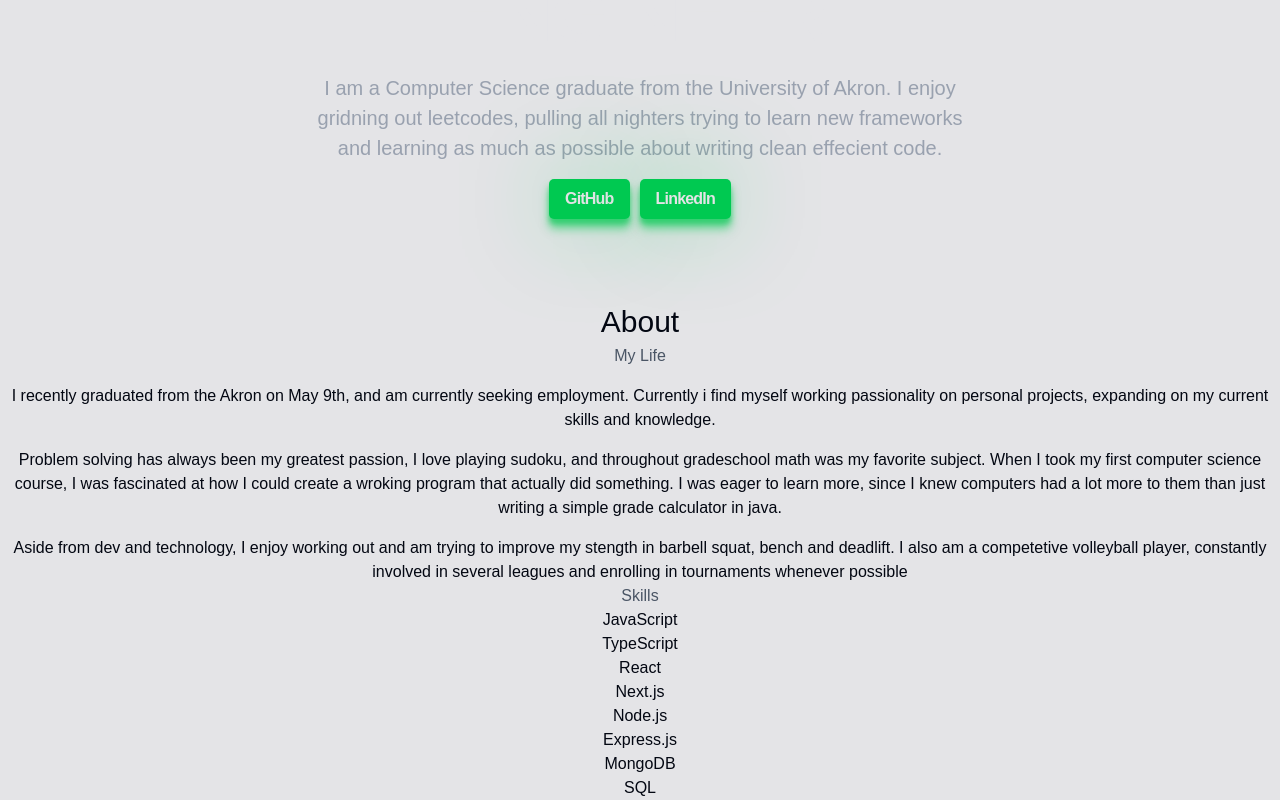
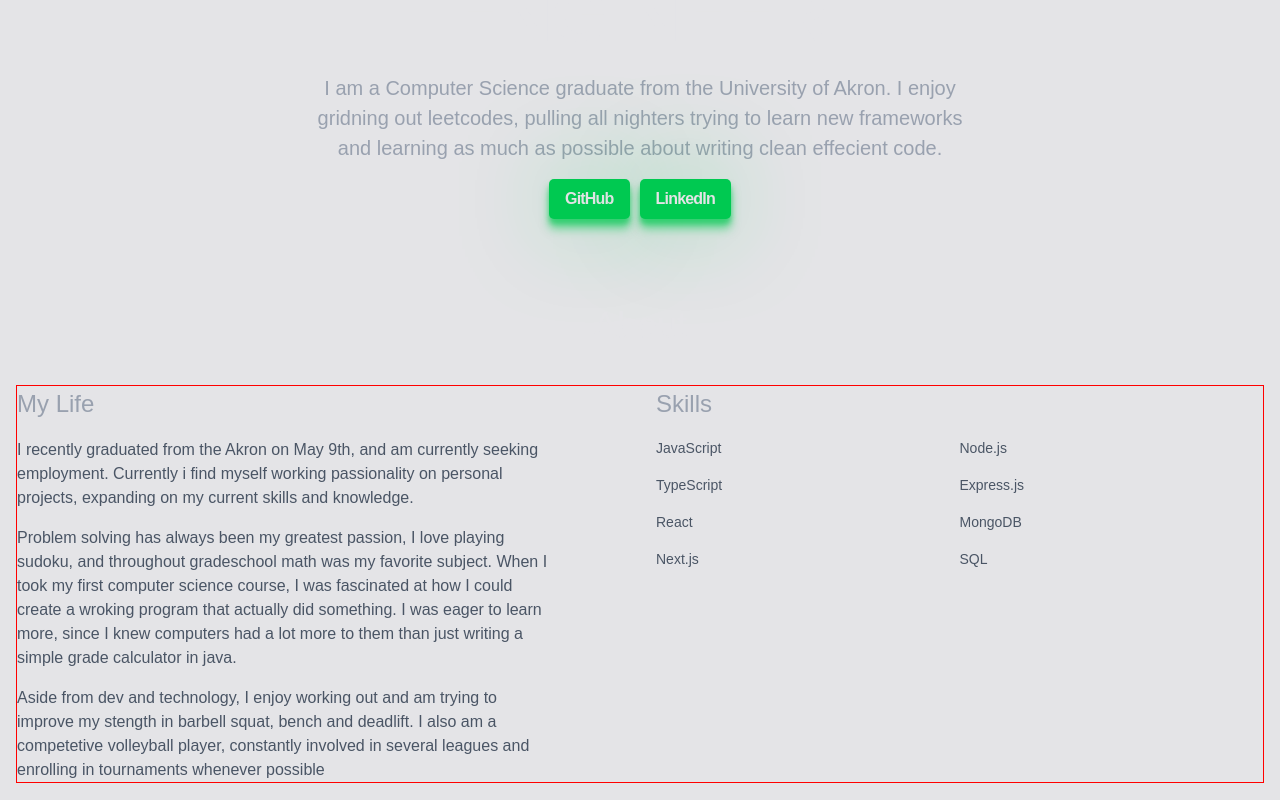
Before and after one commit to dboland08/portfolio-website, a Next.js app: page / in a window 1280 px wide. Shown: the part 397-1197 px from the top of the page. Built offline with nearby package versions, Linux system fonts and the light colour scheme; a web font is replaced by a local one.

Commit message:
Fix about section structure

```diff
--- a/app/page.tsx
+++ b/app/page.tsx
@@ -60,14 +60,15 @@ export default function Home() {
         <section className="about container section">
           <h1 className="about__title">About</h1>
           <div className="about__content">
+            <div className="about__section">
               <h2 className="about__subtitle">My Life</h2>
-            <p className=".about__description">
+              <p className="about__description">
                 I recently graduated from the Akron on May 9th,
                 and am currently seeking employment.
                 Currently i find myself  working passionality on personal projects,
                 expanding on my current skills and knowledge.
               </p>
-            <p className=".about__description">
+              <p className="about__description">
                 Problem solving has always been my greatest passion,
                 I love playing sudoku, and throughout gradeschool
                 math was my favorite subject.
@@ -76,7 +77,7 @@ export default function Home() {
                 I was eager to learn more, since I knew computers had a lot more to them
                 than just writing a simple grade calculator in java.
               </p>
-            <p className=".about__description">
+              <p className="about__description">
                 Aside from dev and technology,
                 I enjoy working out and am trying to improve my stength
                 in barbell squat, bench and deadlift.
@@ -85,18 +86,25 @@ export default function Home() {
                 and enrolling in tournaments whenever possible
               </p>
             </div>
-          <div className="about__skills">
+            <hr className="about__hr" />
+
+            <div className="about__section">
               <h2 className="about__subtitle">Skills</h2>
+              <div className="about__skills-container">
                 <ul className="about__skills-list">
                   <li className="about__skills-item">JavaScript</li>
                   <li className="about__skills-item">TypeScript</li>
                   <li className="about__skills-item">React</li>
                   <li className="about__skills-item">Next.js</li>
+                </ul>
+                <ul className="about__skills-list">
                   <li className="about__skills-item">Node.js</li>
                   <li className="about__skills-item">Express.js</li>
                   <li className="about__skills-item">MongoDB</li>
                   <li className="about__skills-item">SQL</li>
                 </ul>
+              </div>
+            </div>
           </div>
         </section>
 
--- a/components/about.css
+++ b/components/about.css
@@ -1,26 +1,93 @@
 .about {
-    text-align: center;
     display: flex;
     flex-direction: column;
-    align-items: center;
-    justify-content: center;
+    gap: 1rem;
+}
 
-}
 .about__content {
     display: flex;
     flex-direction: column;
     gap: 1rem;
+    border: 1px solid red;
+}
 
+.about__section {
+    display: flex;
+    flex-direction: column;
+    gap: 1rem;
 }
+
 .about__title {
     width: 100%;
     font-size: var(--size-3xl);
+    color: var(--color-light);
 }
 
 .about__subtitle {
+    color: var(--color-gray400);
+    font-size: var(--size-xl);
+}
+
+
+.about__description {
+    max-width: 60ch;
+    font-size: var(--size-sm);
     color: var(--color-gray600);
 }
 
-.about__description {
+.about__skills-container {
+    display: flex;
+}
 
+.about__skills-list {
+    display: flex;
+    flex-direction: column;
+    gap: 1em;
+    flex: 1;
 }
+
+.about__skills-item {
+    font-size: var(--size-sm);
+    color: var(--color-gray600);
+}
+
+.about__hr {
+    border-color: var(--color-gray600);
+}
+
+/* @media (min-width: 475px) {} */
+
+/* @media (min-width: 640px) {} */
+
+/* @media (min-width: 768px) {} */
+
+@media (min-width: 1024px) {
+    .about {
+        gap: 2rem;
+    }
+
+    .about__content {
+        flex-direction: row;
+    }
+
+    .about__section {
+        flex: 1;
+    }
+
+    .about__title {
+        font-size: var(--size-4xl);
+        text-align: center;
+    }
+
+    .about__subtitle {
+        font-size: var(--size-2xl);
+    }
+
+    .about__description {
+        font-size: var(--size-base);
+    }
+}
+
+/* @media (min-width: 1280px) {} */
+
+/* @media (min-width: 1536px) {} */
--- a/lib/utils.css
+++ b/lib/utils.css
@@ -30,6 +30,8 @@
     width: 100%;
     margin-left: auto;
     margin-right: auto;
+    padding-left: 1rem;
+    padding-right: 1rem;
 }
 
 .section {
```
Also changed, not shown: 1 other file (tests, documents, lock files or other folders). Lines whose indentation alone changed are shown as unchanged.
